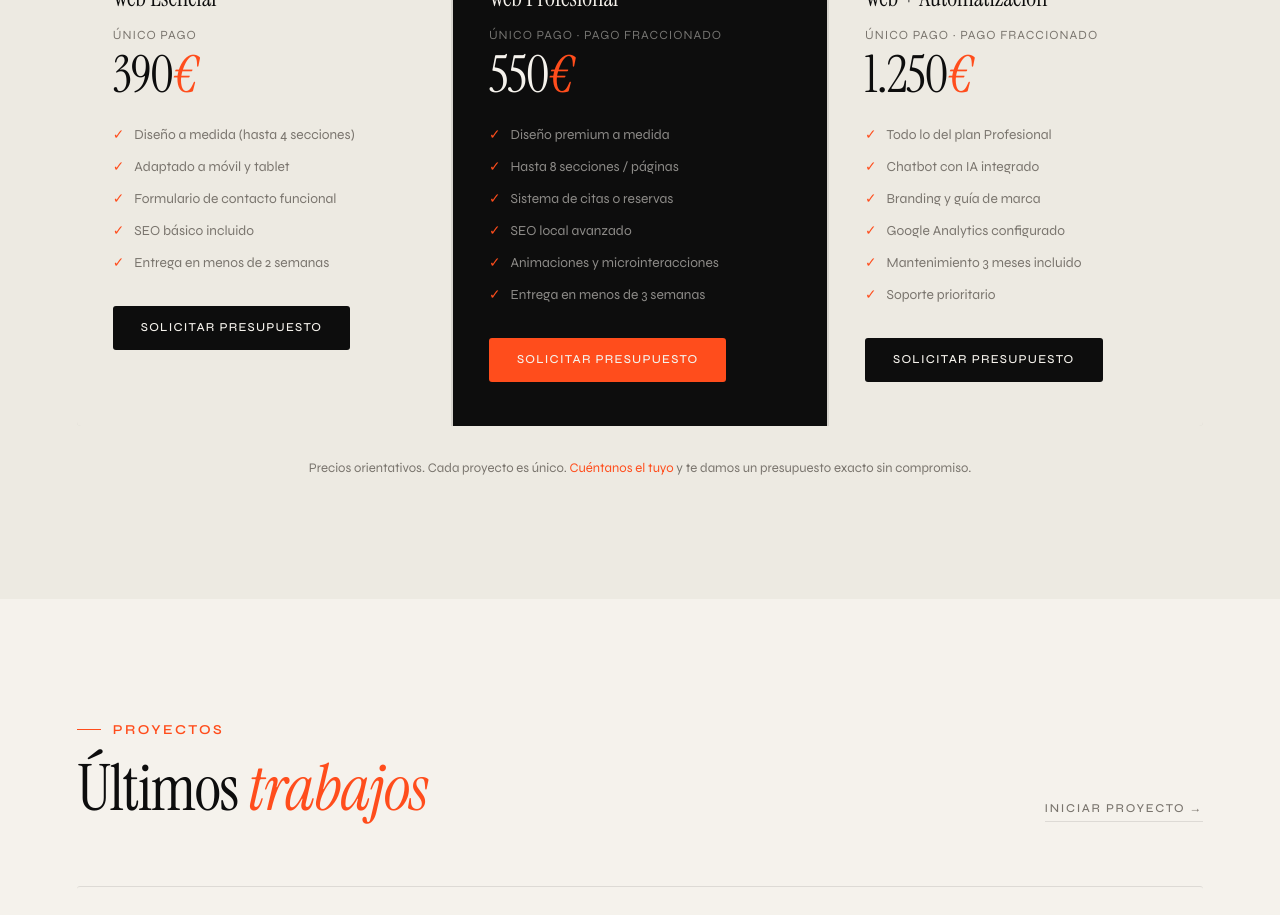
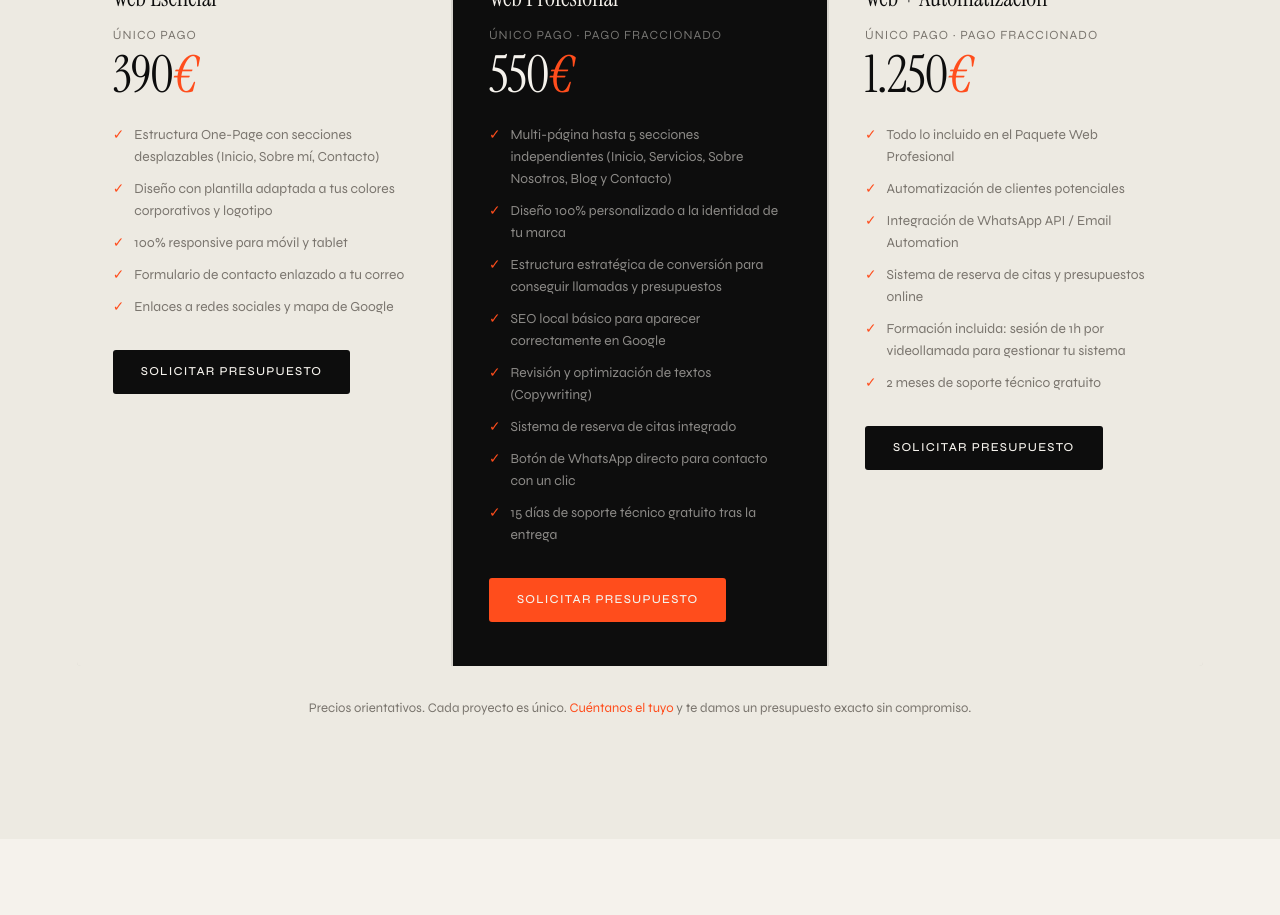
Before and after one commit to danielzhrod/elevon, a Next.js app: page / in a window 1280 px wide. Shown: the part 2240-3155 px from the top of the page. Built offline with nearby package versions, Linux system fonts and the light colour scheme; no server answers.

Commit message:
Precios: descripciones detalladas de los 3 paquetes

```diff
--- a/components/Precios.jsx
+++ b/components/Precios.jsx
@@ -1,8 +1,54 @@
 export default function Precios() {
   const plans = [
-    { valor: <>390<em>€</em></>,   badge: 'Starter',     nombre: 'Web Esencial',         desde: 'Único pago',                          items: [ 'Diseño a medida (hasta 4 secciones)', 'Adaptado a móvil y tablet', 'Formulario de contacto funcional', 'SEO básico incluido', 'Entrega en menos de 2 semanas', ], cta: 'Solicitar presupuesto', featured: false, },
-    { valor: <>550<em>€</em></>,   badge: 'Más popular', nombre: 'Web Profesional',      desde: 'Único pago · Pago fraccionado',       items: [ 'Diseño premium a medida', 'Hasta 8 secciones / páginas', 'Sistema de citas o reservas', 'SEO local avanzado', 'Animaciones y microinteracciones', 'Entrega en menos de 3 semanas', ], cta: 'Solicitar presupuesto', featured: true, },
-    { valor: <>1.250<em>€</em></>, badge: 'Completo',    nombre: 'Web + Automatización', desde: 'Único pago · Pago fraccionado',       items: [ 'Todo lo del plan Profesional', 'Chatbot con IA integrado', 'Branding y guía de marca', 'Google Analytics configurado', 'Mantenimiento 3 meses incluido', 'Soporte prioritario', ], cta: 'Solicitar presupuesto', featured: false, },
+    {
+      badge: 'Starter',
+      nombre: 'Web Esencial',
+      desde: 'Único pago',
+      valor: <>390<em>€</em></>,
+      items: [
+        'Estructura One-Page con secciones desplazables (Inicio, Sobre mí, Contacto)',
+        'Diseño con plantilla adaptada a tus colores corporativos y logotipo',
+        '100% responsive para móvil y tablet',
+        'Formulario de contacto enlazado a tu correo',
+        'Enlaces a redes sociales y mapa de Google',
+      ],
+      cta: 'Solicitar presupuesto',
+      featured: false,
+    },
+    {
+      badge: 'Más popular',
+      nombre: 'Web Profesional',
+      desde: 'Único pago · Pago fraccionado',
+      valor: <>550<em>€</em></>,
+      items: [
+        'Multi-página hasta 5 secciones independientes (Inicio, Servicios, Sobre Nosotros, Blog y Contacto)',
+        'Diseño 100% personalizado a la identidad de tu marca',
+        'Estructura estratégica de conversión para conseguir llamadas y presupuestos',
+        'SEO local básico para aparecer correctamente en Google',
+        'Revisión y optimización de textos (Copywriting)',
+        'Sistema de reserva de citas integrado',
+        'Botón de WhatsApp directo para contacto con un clic',
+        '15 días de soporte técnico gratuito tras la entrega',
+      ],
+      cta: 'Solicitar presupuesto',
+      featured: true,
+    },
+    {
+      badge: 'Completo',
+      nombre: 'Web + Automatización',
+      desde: 'Único pago · Pago fraccionado',
+      valor: <>1.250<em>€</em></>,
+      items: [
+        'Todo lo incluido en el Paquete Web Profesional',
+        'Automatización de clientes potenciales',
+        'Integración de WhatsApp API / Email Automation',
+        'Sistema de reserva de citas y presupuestos online',
+        'Formación incluida: sesión de 1h por videollamada para gestionar tu sistema',
+        '2 meses de soporte técnico gratuito',
+      ],
+      cta: 'Solicitar presupuesto',
+      featured: false,
+    },
   ];
 
   return (
```
